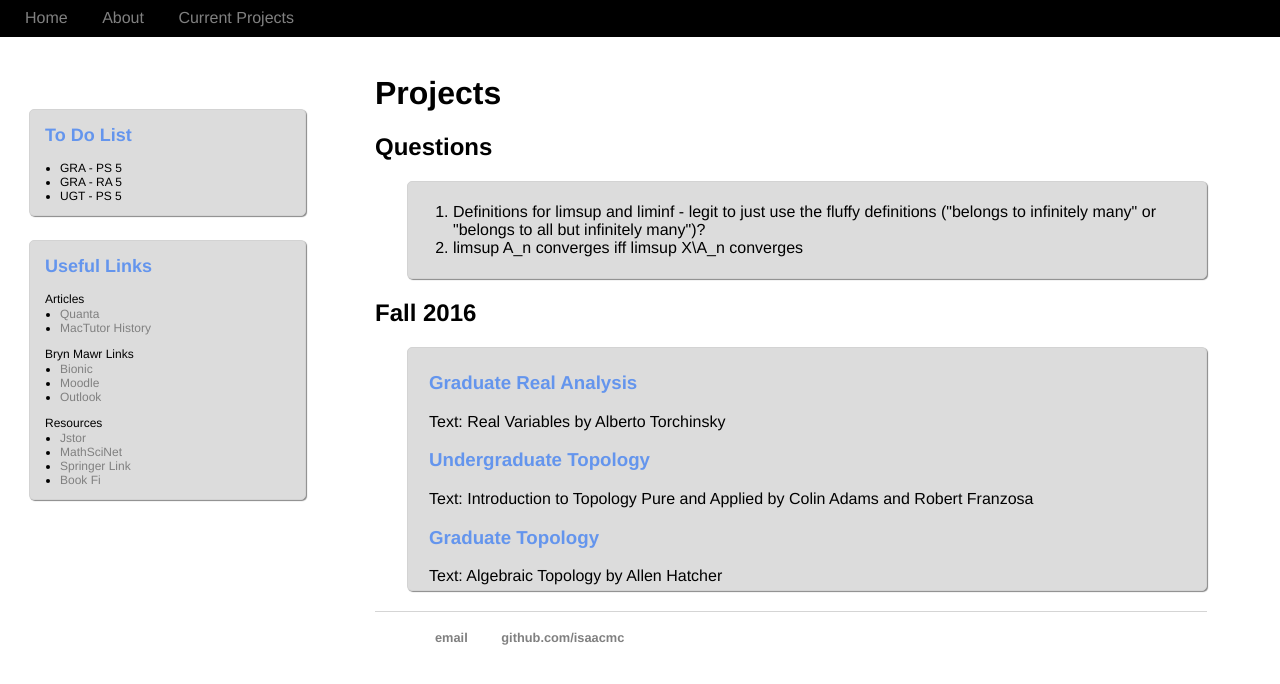
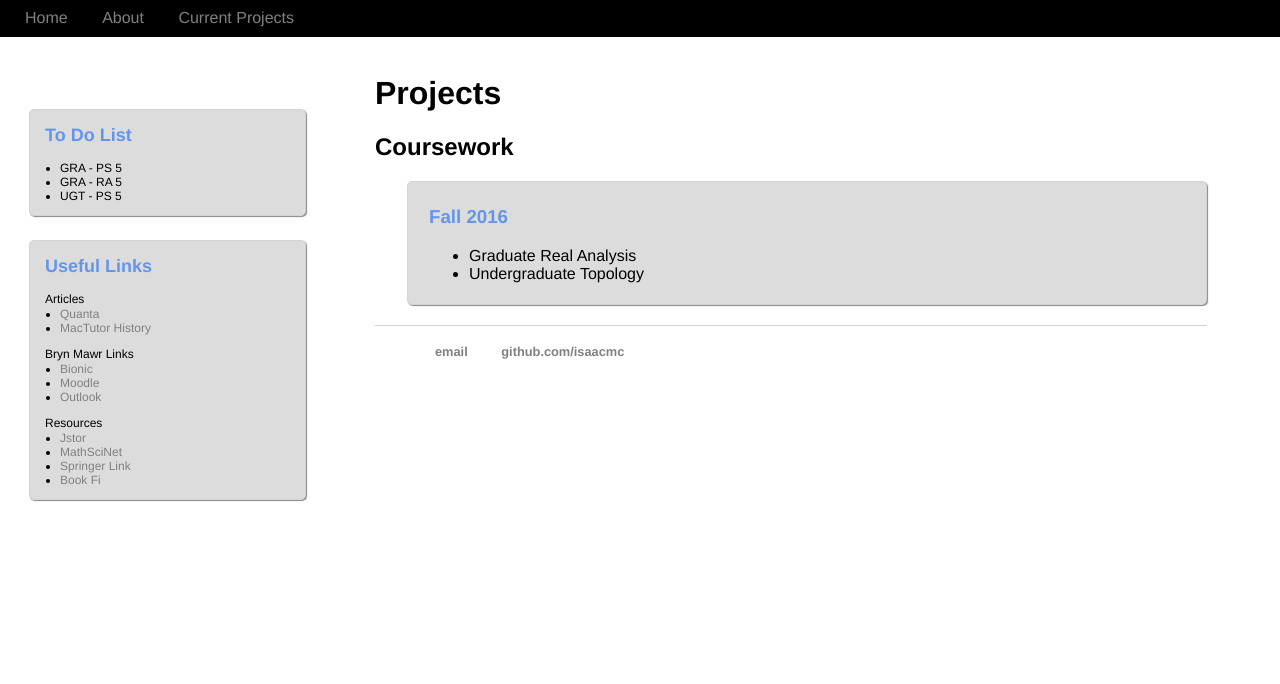
Before and after one commit to isundberg/isaacmc.github.io, a Jekyll site: the page built from projects/index.html, in a window 1280 px wide. Shown: the top 684 px of the page. Built offline with Jekyll 4.4.1, drawn with Linux system fonts in a browser that asks for light colours.

Commit message:
Update index.html

```diff
--- a/projects/index.html
+++ b/projects/index.html
@@ -4,22 +4,13 @@ title: Projects
 ---
 <h1>{{ page.title }}</h1>
 
-	<h2 id="project-title">Questions</h2>
-	<div id="project">
-		<ol>
-			<li>Definitions for limsup and liminf - legit to just use the fluffy definitions ("belongs to infinitely many" or "belongs to all but infinitely many")?</li>
-			<li>limsup A_n converges iff limsup X\A_n converges
-		</ol>
-	</div>
-
-<h2 id="project-title">Fall 2016</h2>
+<h2 id="project-title">Coursework</h2>
 	<div id="project">
 		<div id="project-content">
-			<h3 id="title">Graduate Real Analysis</h3>
-				Text: Real Variables by Alberto Torchinsky
-			<h3 id="title">Undergraduate Topology</h3>
-				Text: Introduction to Topology Pure and Applied by Colin Adams and Robert Franzosa
-			<h3 id="title">Graduate Topology</h3>
-				Text: Algebraic Topology by Allen Hatcher
+			<h3 id="title">Fall 2016</h3>
+			<ul>
+				<li>Graduate Real Analysis</li>
+				<li>Undergraduate Topology</li>
+			</ul>
 	</div>
 </div>
```
